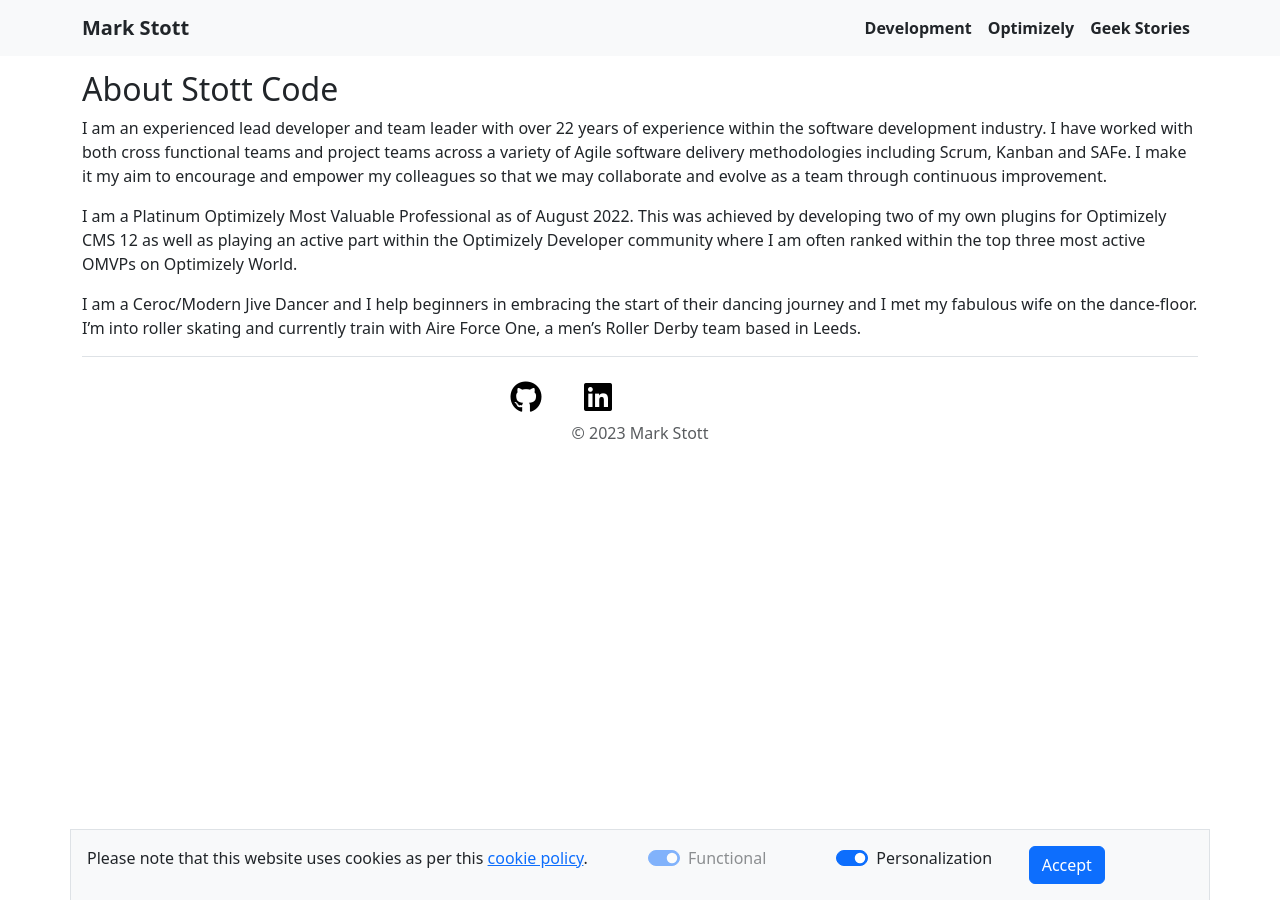
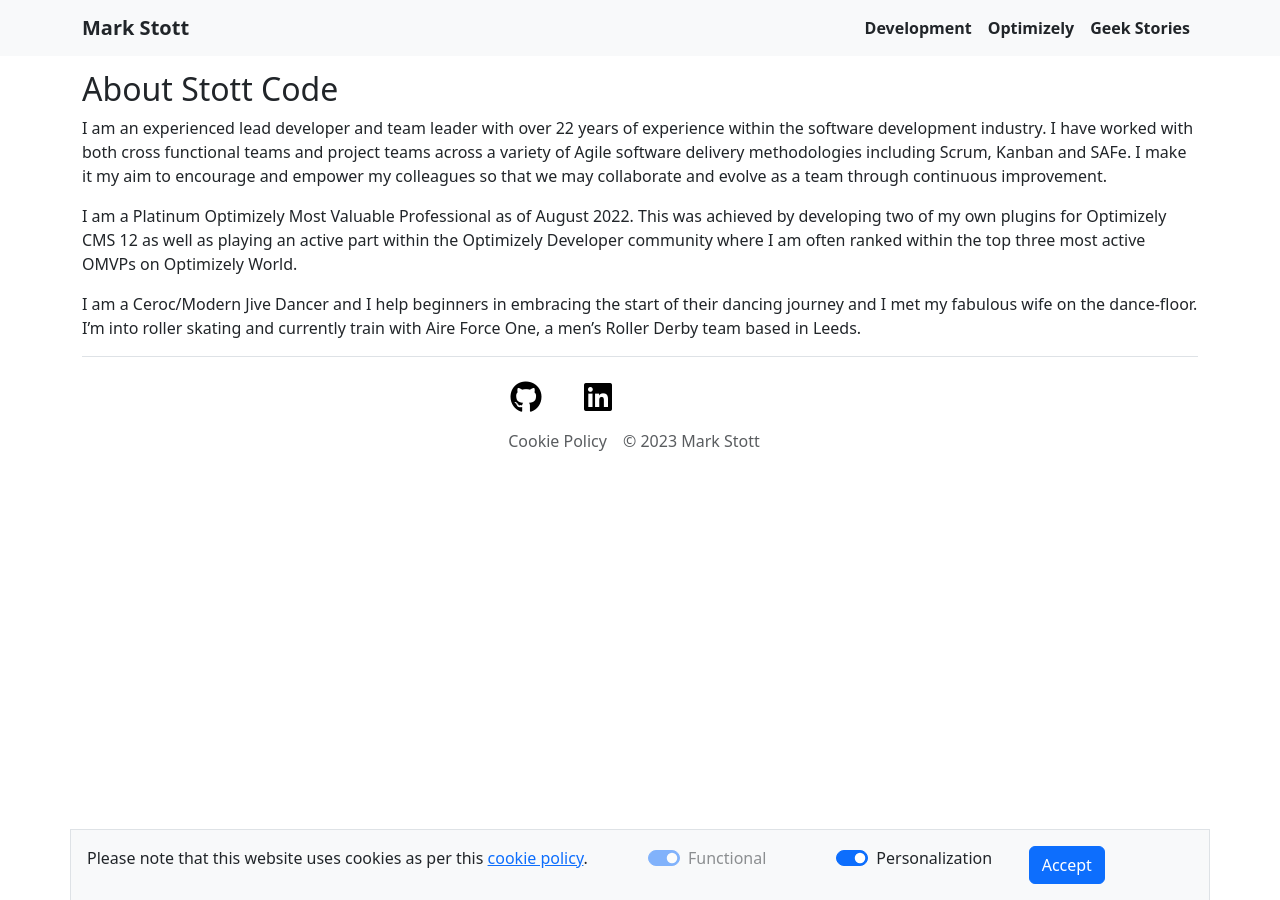
Before and after one commit to GeekInTheNorth/GeekInTheNorth.github.io, a Jekyll site: the page built from About.md, in a window 1280 px wide. Built offline with Jekyll 4.4.1, drawn with Linux system fonts in a browser that asks for light colours.

Commit message:
Add footer link for cookie policy

```diff
--- a/_layouts/default.html
+++ b/_layouts/default.html
@@ -77,9 +77,11 @@
             </span>
           </a>
         </li>
-        <!-- <li class="nav-item"><a href="/projects" class="nav-link px-2 text-muted">Projects</a></li> -->
       </ul>
-      <p class="container text-muted">© 2023 Mark Stott</p>
+      <ul class="nav container justify-content-center">
+        <li class="nav-item"><a href="/cookie-policy" class="nav-link px-2 text-muted">Cookie Policy</a></li>
+        <li class="nav-item"><span class="nav-link px-2 text-muted">© 2023 Mark Stott</span></li>
+      </ul>
     </footer>
   </div>
   <div class="container cookie-banner bg-light border-top border-start border-end fixed-bottom p-3 d-inline">
```
